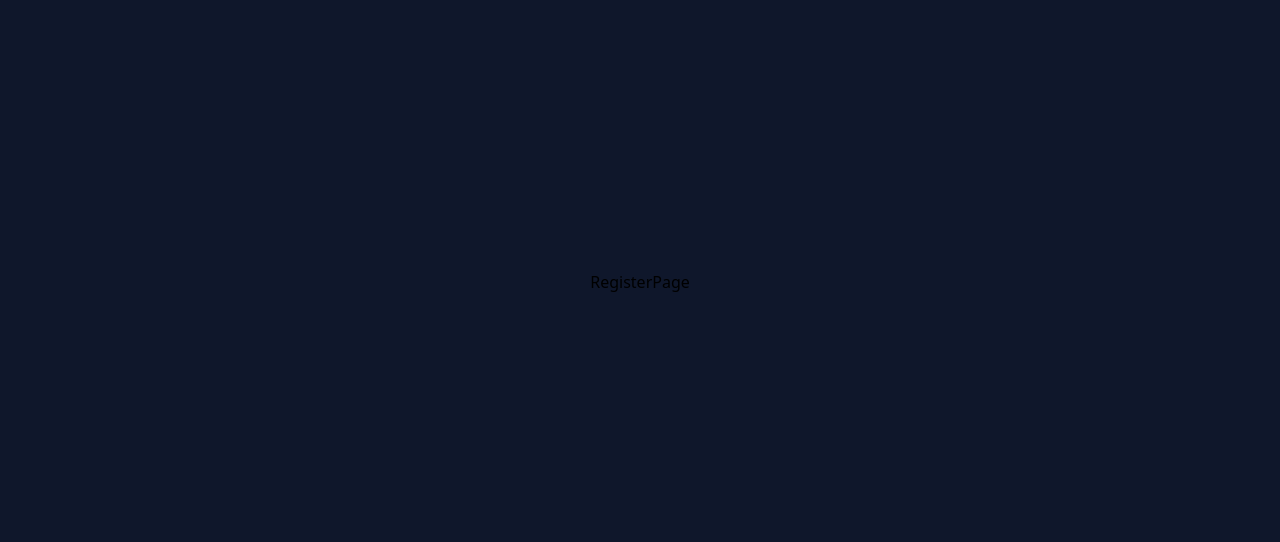
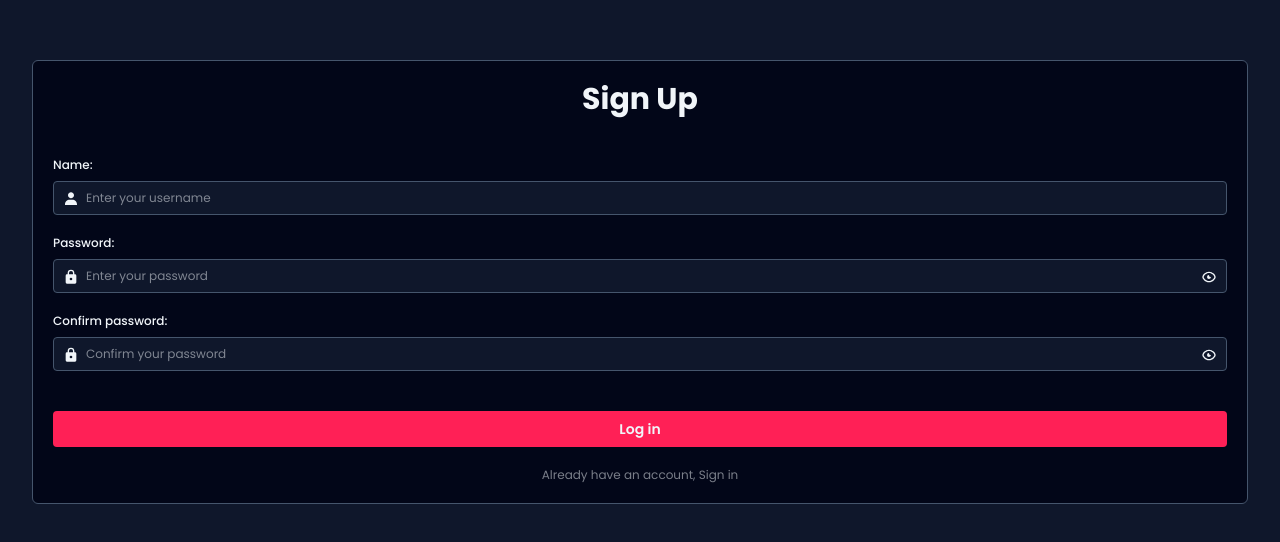
Before and after one commit to N4EXM/login_system, a React (Vite) app in the folder frontend/: page /Register in a window 1280 px wide. Shown: the part 118-660 px from the top of the page. Built offline with nearby package versions, Linux system fonts and the light colour scheme.

Commit message:
working on register page

```diff
--- a/frontend/src/pages/LoginPage.jsx
+++ b/frontend/src/pages/LoginPage.jsx
@@ -29,11 +29,6 @@ const LoginPage = () => {
           >
             Login
           </h1>
-          <p
-            className='text-sm text-center px-1 opacity-70'
-          >
-            Enter your username and password to log in
-          </p>
         </div>
 
         {/* input fields */}
@@ -53,6 +48,7 @@ const LoginPage = () => {
               className='relative'
             >
               <input
+                placeholder='Enter your username'
                 type="text"
                 className='p-2 pl-8 outline-none border w-full rounded-sm bg-slate-900 border-slate-600'
               />
@@ -69,12 +65,13 @@ const LoginPage = () => {
             <p
               className='font-medium'
             >
-              Name:
+              Password:
             </p>
             <div
               className='relative'
             >
               <input
+                placeholder='Enter your password'
                 type={showPassword ? "text" : "password"}
                 className='p-2 pl-8 outline-none border w-full rounded-sm bg-slate-900 border-slate-600'
               />
@@ -112,10 +109,10 @@ const LoginPage = () => {
 
         {/* buttons */}
         <div
-          className='flex flex-col gap-3'
+          className='flex flex-col gap-5'
         >
           <button
-            className='bg-sky-500 text-sm w-full p-2  font-semibold rounded-sm'
+            className='bg-rose-500 text-sm w-full p-2  font-semibold rounded-sm'
           >
             Log in
           </button>
--- a/frontend/src/pages/RegisterPage.jsx
+++ b/frontend/src/pages/RegisterPage.jsx
@@ -1,8 +1,173 @@
 import React from 'react'
+import { useState } from 'react'
 
 const RegisterPage = () => {
+
+  const [showPassword, setShowPassword] = useState(false)
+
   return (
-    <div>RegisterPage</div>
+    // page
+    <div
+      className='flex items-center justify-center w-full h-full p-8 text-slate-100 font-poppins'
+    >
+
+      {/* register form */}
+      <div
+        className='flex flex-col gap-10 p-5 border border-slate-600 w-full rounded-md text-xs bg-slate-950'
+      >
+
+        {/* title */}
+        <div
+          className='flex flex-col gap-4 items-center justify-center'
+        >
+          <h1
+            className='text-3xl font-bold'
+          >
+            Sign Up
+          </h1>
+        </div>
+
+        {/* input fields */}
+        <div
+          className='flex flex-col gap-5'
+        >
+
+          <div
+            className='flex flex-col gap-2'
+          >
+            <p
+              className='font-medium'
+            >
+              Name:
+            </p>
+            <div
+              className='relative'
+            >
+              <input
+                placeholder='Enter your username'
+                type="text"
+                className='p-2 pl-8 outline-none border w-full rounded-sm bg-slate-900 border-slate-600'
+              />
+              <svg className='top-2.5 left-2.5 absolute' xmlns="http://www.w3.org/2000/svg" width="16" height="16" viewBox="0 0 24 24">
+                <path fill="currentColor" d="M7.5 6.5C7.5 8.981 9.519 11 12 11s4.5-2.019 4.5-4.5S14.481 2 12 2S7.5 4.019 7.5 6.5M20 21h1v-1c0-3.859-3.141-7-7-7h-4c-3.86 0-7 3.141-7 7v1z" />
+              </svg>
+            </div>
+
+          </div>
+
+          <div
+            className='flex flex-col gap-2'
+          >
+            <p
+              className='font-medium'
+            >
+              Password:
+            </p>
+            <div
+              className='relative'
+            >
+              <input
+                placeholder='Enter your password'
+                type={showPassword ? "text" : "password"}
+                className='p-2 pl-8 outline-none border w-full rounded-sm bg-slate-900 border-slate-600'
+              />
+              <svg className='top-2.5 left-2.5 absolute' xmlns="http://www.w3.org/2000/svg" width="16" height="16" viewBox="0 0 24 24">
+                <path fill="currentColor" d="M12 17a2 2 0 0 0 2-2a2 2 0 0 0-2-2a2 2 0 0 0-2 2a2 2 0 0 0 2 2m6-9a2 2 0 0 1 2 2v10a2 2 0 0 1-2 2H6a2 2 0 0 1-2-2V10a2 2 0 0 1 2-2h1V6a5 5 0 0 1 5-5a5 5 0 0 1 5 5v2zm-6-5a3 3 0 0 0-3 3v2h6V6a3 3 0 0 0-3-3" />
+              </svg>
+              <button
+                onClick={() => setShowPassword(!showPassword)}
+                className='absolute top-2.5 right-2.5'
+              >
+                {showPassword ?
+
+                  <svg xmlns="http://www.w3.org/2000/svg" width="16" height="16" viewBox="0 0 24 24">
+                    <g fill="none" stroke="currentColor" stroke-linecap="round" stroke-linejoin="round" stroke-width="2">
+                      <path d="M10.585 10.587a2 2 0 0 0 2.829 2.828" />
+                      <path d="M16.681 16.673A8.7 8.7 0 0 1 12 18q-5.4 0-9-6q1.908-3.18 4.32-4.674m2.86-1.146A9 9 0 0 1 12 6q5.4 0 9 6q-1 1.665-2.138 2.87M3 3l18 18" />
+                    </g>
+                  </svg>
+
+                :
+
+                  <svg xmlns="http://www.w3.org/2000/svg" width="16" height="16" viewBox="0 0 24 24">
+                    <g fill="none">
+                      <path d="m12.593 23.258l-.011.002l-.071.035l-.02.004l-.014-.004l-.071-.035q-.016-.005-.024.005l-.004.01l-.017.428l.005.02l.01.013l.104.074l.015.004l.012-.004l.104-.074l.012-.016l.004-.017l-.017-.427q-.004-.016-.017-.018m.265-.113l-.013.002l-.185.093l-.01.01l-.003.011l.018.43l.005.012l.008.007l.201.093q.019.005.029-.008l.004-.014l-.034-.614q-.005-.018-.02-.022m-.715.002a.02.02 0 0 0-.027.006l-.006.014l-.034.614q.001.018.017.024l.015-.002l.201-.093l.01-.008l.004-.011l.017-.43l-.003-.012l-.01-.01z" />
+                      <path fill="currentColor" d="M12 4c2.787 0 5.263 1.257 7.026 2.813c.885.781 1.614 1.658 2.128 2.531c.505.857.846 1.786.846 2.656s-.34 1.799-.846 2.656c-.514.873-1.243 1.75-2.128 2.531C17.263 18.743 14.786 20 12 20c-2.787 0-5.263-1.257-7.026-2.813c-.885-.781-1.614-1.658-2.128-2.531C2.34 13.799 2 12.87 2 12s.34-1.799.846-2.656c.514-.873 1.243-1.75 2.128-2.531C6.737 5.257 9.214 4 12 4m0 2c-2.184 0-4.208.993-5.702 2.312c-.744.656-1.332 1.373-1.729 2.047C4.163 11.049 4 11.62 4 12s.163.951.569 1.641c.397.674.985 1.39 1.729 2.047C7.792 17.007 9.816 18 12 18s4.208-.993 5.702-2.312c.744-.657 1.332-1.373 1.729-2.047c.406-.69.569-1.261.569-1.641s-.163-.951-.569-1.641c-.397-.674-.985-1.39-1.729-2.047C16.208 6.993 14.184 6 12 6m0 3q.132 0 .261.011a2 2 0 0 0 2.728 2.728A3 3 0 1 1 12 9" />
+                    </g>
+                  </svg>
+              }
+              </button>
+            </div>
+          </div>
+
+          <div
+            className='flex flex-col gap-2'
+          >
+            <p
+              className='font-medium'
+            >
+              Confirm password:
+            </p>
+            <div
+              className='relative'
+            >
+              <input
+                placeholder='Confirm your password'
+                type={showPassword ? "text" : "password"}
+                className='p-2 pl-8 outline-none border w-full rounded-sm bg-slate-900 border-slate-600'
+              />
+              <svg className='top-2.5 left-2.5 absolute' xmlns="http://www.w3.org/2000/svg" width="16" height="16" viewBox="0 0 24 24">
+                <path fill="currentColor" d="M12 17a2 2 0 0 0 2-2a2 2 0 0 0-2-2a2 2 0 0 0-2 2a2 2 0 0 0 2 2m6-9a2 2 0 0 1 2 2v10a2 2 0 0 1-2 2H6a2 2 0 0 1-2-2V10a2 2 0 0 1 2-2h1V6a5 5 0 0 1 5-5a5 5 0 0 1 5 5v2zm-6-5a3 3 0 0 0-3 3v2h6V6a3 3 0 0 0-3-3" />
+              </svg>
+              <button
+                onClick={() => setShowPassword(!showPassword)}
+                className='absolute top-2.5 right-2.5'
+              >
+                {showPassword ?
+
+                  <svg xmlns="http://www.w3.org/2000/svg" width="16" height="16" viewBox="0 0 24 24">
+                    <g fill="none" stroke="currentColor" stroke-linecap="round" stroke-linejoin="round" stroke-width="2">
+                      <path d="M10.585 10.587a2 2 0 0 0 2.829 2.828" />
+                      <path d="M16.681 16.673A8.7 8.7 0 0 1 12 18q-5.4 0-9-6q1.908-3.18 4.32-4.674m2.86-1.146A9 9 0 0 1 12 6q5.4 0 9 6q-1 1.665-2.138 2.87M3 3l18 18" />
+                    </g>
+                  </svg>
+
+                :
+
+                  <svg xmlns="http://www.w3.org/2000/svg" width="16" height="16" viewBox="0 0 24 24">
+                    <g fill="none">
+                      <path d="m12.593 23.258l-.011.002l-.071.035l-.02.004l-.014-.004l-.071-.035q-.016-.005-.024.005l-.004.01l-.017.428l.005.02l.01.013l.104.074l.015.004l.012-.004l.104-.074l.012-.016l.004-.017l-.017-.427q-.004-.016-.017-.018m.265-.113l-.013.002l-.185.093l-.01.01l-.003.011l.018.43l.005.012l.008.007l.201.093q.019.005.029-.008l.004-.014l-.034-.614q-.005-.018-.02-.022m-.715.002a.02.02 0 0 0-.027.006l-.006.014l-.034.614q.001.018.017.024l.015-.002l.201-.093l.01-.008l.004-.011l.017-.43l-.003-.012l-.01-.01z" />
+                      <path fill="currentColor" d="M12 4c2.787 0 5.263 1.257 7.026 2.813c.885.781 1.614 1.658 2.128 2.531c.505.857.846 1.786.846 2.656s-.34 1.799-.846 2.656c-.514.873-1.243 1.75-2.128 2.531C17.263 18.743 14.786 20 12 20c-2.787 0-5.263-1.257-7.026-2.813c-.885-.781-1.614-1.658-2.128-2.531C2.34 13.799 2 12.87 2 12s.34-1.799.846-2.656c.514-.873 1.243-1.75 2.128-2.531C6.737 5.257 9.214 4 12 4m0 2c-2.184 0-4.208.993-5.702 2.312c-.744.656-1.332 1.373-1.729 2.047C4.163 11.049 4 11.62 4 12s.163.951.569 1.641c.397.674.985 1.39 1.729 2.047C7.792 17.007 9.816 18 12 18s4.208-.993 5.702-2.312c.744-.657 1.332-1.373 1.729-2.047c.406-.69.569-1.261.569-1.641s-.163-.951-.569-1.641c-.397-.674-.985-1.39-1.729-2.047C16.208 6.993 14.184 6 12 6m0 3q.132 0 .261.011a2 2 0 0 0 2.728 2.728A3 3 0 1 1 12 9" />
+                    </g>
+                  </svg>
+              }
+              </button>
+            </div>
+
+          </div>
+
+        </div>
+
+        {/* buttons */}
+        <div
+          className='flex flex-col gap-5'
+        >
+          <button
+            className='bg-rose-500 text-sm w-full p-2  font-semibold rounded-sm'
+          >
+            Log in
+          </button>
+          <button
+            onClick={() => navigate("/Register")}
+            className='opacity-50'
+          >
+            Already have an account, Sign in
+          </button>
+        </div>
+
+      </div>
+
+    </div>
   )
 }
 
```
